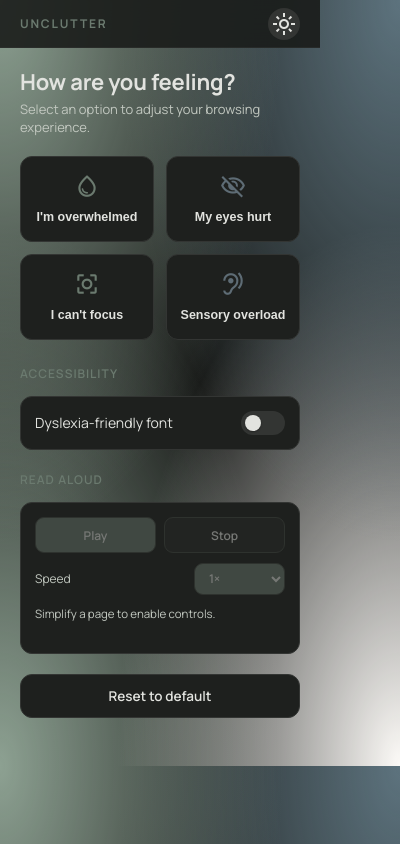
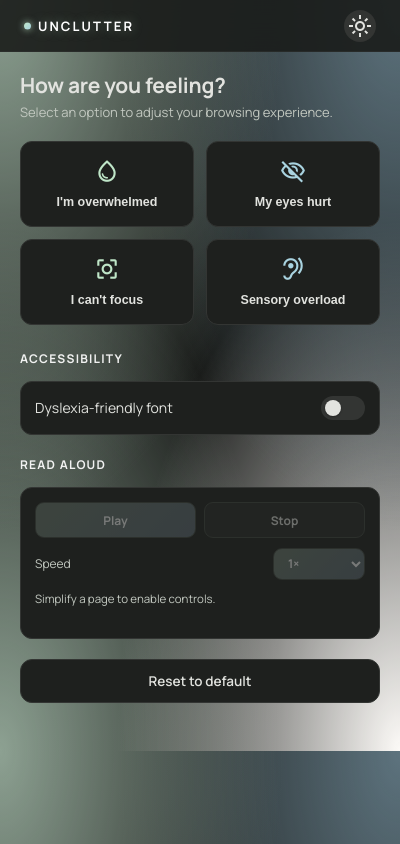
Before and after one commit to SHREYA-G-AMIN/unclutter, a browser extension: page popup/popup.html in a window 400 px wide. Drawn offline with nearby package versions, Linux system fonts and the light colour scheme.

Commit message:
style: sync latest popup design

```diff
--- a/popup/popup.css
+++ b/popup/popup.css
@@ -11,11 +11,20 @@
   --outline-variant: #424842;
   --sage-muted: #6b7a6f;
   --slate-muted: #5e6c75;
+  --sage-bright: #bfe6c8;
+  --slate-bright: #a9d3e0;
   --on-primary: #121412;
+  --label-bright: #ffffff;
+}
+
+html {
+  width: 400px;
+  overflow-x: hidden;
 }
 
 body {
-  width: 320px;
+  width: 400px;
+  overflow-x: hidden;
   background:
     radial-gradient(at 0% 0%, rgb(141, 161, 146) 0px, transparent 50%),
     radial-gradient(at 100% 0%, rgb(93, 115, 126) 0px, transparent 50%),
@@ -41,7 +50,10 @@ body.light-theme {
   --outline-variant: #cfd3ce;
   --sage-muted: #4c6a56;
   --slate-muted: #3d5765;
+  --sage-bright: #2e6a45;
+  --slate-bright: #2a5e73;
   --on-primary: #ffffff;
+  --label-bright: #16281c;
 
   background:
     radial-gradient(at 0% 0%, rgba(141, 161, 146, 0.35) 0px, transparent 50%),
@@ -58,6 +70,7 @@ body.light-theme .topbar {
 
 body.light-theme .state-btn,
 body.light-theme .option-card,
+body.light-theme .reader-card,
 body.light-theme .reset-btn {
   box-shadow: 0 1px 3px rgba(0, 0, 0, 0.06);
 }
@@ -66,8 +79,8 @@ body.light-theme .reset-btn {
   position: sticky;
   top: 0;
   z-index: 10;
-  height: 48px;
-  padding: 0 20px;
+  height: 52px;
+  padding: 0 24px;
   display: flex;
   align-items: center;
   justify-content: space-between;
@@ -78,11 +91,27 @@ body.light-theme .reset-btn {
 }
 
 .brand {
-  font-weight: 700;
-  font-size: 12px;
-  letter-spacing: 0.15em;
+  font-weight: 800;
+  font-size: 13px;
+  letter-spacing: 0.16em;
   text-transform: uppercase;
-  color: var(--sage-muted);
+  color: var(--label-bright);
+  text-shadow: 0 0 12px rgba(191, 230, 200, 0.35);
+  position: relative;
+  padding-left: 14px;
+}
+
+.brand::before {
+  content: "";
+  position: absolute;
+  left: 0;
+  top: 50%;
+  transform: translateY(-50%);
+  width: 7px;
+  height: 7px;
+  border-radius: 999px;
+  background: linear-gradient(135deg, var(--sage-bright), var(--slate-bright));
+  box-shadow: 0 0 6px 1px rgba(191, 230, 200, 0.55);
 }
 
 .header-icon {
@@ -98,24 +127,29 @@ body.light-theme .reset-btn {
   border: none;
   padding: 0;
   cursor: pointer;
-  transition: background 0.15s, color 0.15s, transform 0.1s;
+  transition: background 0.15s, color 0.15s, transform 0.15s, box-shadow 0.15s;
 }
 
 .header-icon:hover {
   background: var(--sage-muted);
   color: var(--on-primary);
+  box-shadow: 0 0 0 4px rgba(191, 230, 200, 0.12);
 }
 
-.header-icon:active { transform: scale(0.92); }
+.header-icon:active { transform: scale(0.9); }
 
-main { padding: 20px; }
+main {
+  width: 100%;
+  padding: 20px;
+  overflow-x: hidden;
+}
 
 .title-block { margin-bottom: 20px; }
 
 .title-block h1 {
   font-weight: 700;
-  font-size: 22px;
-  line-height: 28px;
+  font-size: 21px;
+  line-height: 27px;
   letter-spacing: -0.01em;
   color: var(--on-surface);
   margin-bottom: 4px;
@@ -132,6 +166,7 @@ main { padding: 20px; }
   grid-template-columns: 1fr 1fr;
   gap: 12px;
   margin-bottom: 24px;
+  width: 100%;
 }
 
 .state-btn {
@@ -140,29 +175,39 @@ main { padding: 20px; }
   align-items: center;
   justify-content: center;
   gap: 10px;
+  width: 100%;
   padding: 16px 8px;
   background: var(--surface-container);
   border: 1px solid var(--surface-container-highest);
   border-radius: 12px;
   cursor: pointer;
-  transition: transform 0.15s, background 0.15s, border-color 0.15s;
+  transition: transform 0.15s ease, background 0.15s ease, border-color 0.15s ease, box-shadow 0.15s ease;
   color: var(--on-surface);
 }
 
 .state-btn:hover {
   transform: translateY(-2px);
   background: var(--surface-container-high);
+  border-color: var(--sage-muted);
+  box-shadow: 0 6px 16px rgba(0, 0, 0, 0.25);
 }
 
-.state-btn:active { transform: scale(0.98); }
+.state-btn:focus-visible {
+  outline: 2px solid var(--sage-bright);
+  outline-offset: 2px;
+}
+
+.state-btn:active { transform: scale(0.97); }
 
 .state-btn .icon {
   font-size: 26px;
-  transition: color 0.15s;
+  transition: color 0.15s, transform 0.15s;
 }
 
-.icon-sage { color: var(--sage-muted); }
-.icon-slate { color: var(--slate-muted); }
+.state-btn:hover .icon { transform: scale(1.08); }
+
+.icon-sage { color: var(--sage-bright); }
+.icon-slate { color: var(--slate-bright); }
 
 .state-btn .label {
   font-weight: 600;
@@ -173,30 +218,38 @@ main { padding: 20px; }
 
 .state-btn.active {
   border-color: var(--sage-muted);
-  background: var(--sage-muted);
-  color: var(--on-primary);
+  background: linear-gradient(135deg, var(--sage-muted), var(--slate-muted));
+  color: var(--label-bright);
+  box-shadow: 0 6px 18px rgba(0, 0, 0, 0.3);
 }
 
 .state-btn.active .icon {
-  color: var(--on-primary);
+  color: var(--label-bright);
 }
 
 .section { margin-bottom: 20px; }
 
 .section-label {
-  font-weight: 600;
+  font-weight: 700;
   font-size: 12px;
-  letter-spacing: 0.08em;
+  letter-spacing: 0.1em;
   text-transform: uppercase;
-  color: var(--sage-muted);
+  color: var(--label-bright);
   margin-bottom: 12px;
+  opacity: 0.92;
 }
 
 .option-card {
+  width: 100%;
   background: var(--surface-container);
   border: 1px solid var(--surface-container-highest);
   border-radius: 12px;
   padding: 4px 14px;
+  transition: border-color 0.15s ease;
+}
+
+.option-card:hover {
+  border-color: var(--sage-muted);
 }
 
 .toggle-row {
@@ -214,7 +267,7 @@ main { padding: 20px; }
 }
 
 .toggle-row:hover .option-text {
-  color: var(--sage-muted);
+  color: var(--sage-bright);
 }
 
 .divider {
@@ -228,6 +281,7 @@ main { padding: 20px; }
   align-items: center;
   width: 44px;
   height: 24px;
+  flex-shrink: 0;
 }
 
 .switch input {
@@ -245,7 +299,7 @@ main { padding: 20px; }
   height: 100%;
   background: var(--surface-container-highest);
   border-radius: 999px;
-  transition: background 0.2s;
+  transition: background 0.2s ease;
   display: flex;
   align-items: center;
 }
@@ -257,16 +311,21 @@ main { padding: 20px; }
   background: var(--on-surface);
   border-radius: 999px;
   box-shadow: 0 1px 2px rgba(0, 0, 0, 0.3);
-  transition: transform 0.2s, background 0.2s;
+  transition: transform 0.2s ease, background 0.2s ease;
 }
 
 .switch input:checked ~ .switch-track {
-  background: var(--sage-muted);
+  background: linear-gradient(135deg, var(--sage-muted), var(--slate-muted));
 }
 
 .switch input:checked ~ .switch-track .switch-thumb {
   transform: translateX(20px);
   background: var(--on-primary);
+}
+
+.switch input:focus-visible ~ .switch-track {
+  outline: 2px solid var(--sage-bright);
+  outline-offset: 2px;
 }
 
 .reset-btn {
@@ -283,56 +342,79 @@ main { padding: 20px; }
   font-weight: 600;
   font-size: 13.5px;
   cursor: pointer;
-  transition: background 0.15s;
+  transition: background 0.15s ease, border-color 0.15s ease, transform 0.1s ease;
   margin-top: 4px;
 }
 
-.reset-btn:hover { background: var(--surface-container-high); }
+.reset-btn:hover {
+  background: var(--surface-container-high);
+  border-color: var(--sage-muted);
+}
 .reset-btn:active { transform: scale(0.98); }
 
 .status {
   margin-top: 12px;
   text-align: center;
   font-size: 12px;
-  color: var(--sage-muted);
+  color: var(--sage-bright);
   min-height: 16px;
 }
 
 .reader-card {
+  width: 100%;
   padding: 14px;
   border: 1px solid var(--surface-container-highest);
   border-radius: 12px;
   background: var(--surface-container);
+  transition: border-color 0.15s ease;
+}
+
+.reader-card:hover {
+  border-color: var(--sage-muted);
 }
 
 .reader-buttons {
   display: grid;
   grid-template-columns: 1fr 1fr;
   gap: 8px;
+  width: 100%;
 }
 
 .reader-btn,
 .speed-control select {
   min-height: 36px;
+  width: 100%;
   border: 1px solid var(--outline-variant);
   border-radius: 9px;
-  color: var(--on-surface);
-  background: var(--sage-muted);
-  font: 600 12px "Manrope", sans-serif;
+  color: var(--label-bright);
+  background: linear-gradient(135deg, var(--sage-muted), var(--slate-muted));
+  font: 700 12px "Manrope", sans-serif;
+  transition: transform 0.12s ease, filter 0.15s ease, box-shadow 0.15s ease;
 }
 
 .reader-btn {
   cursor: pointer;
 }
 
+.reader-btn:not(:disabled):hover {
+  filter: brightness(1.15);
+  box-shadow: 0 4px 12px rgba(0, 0, 0, 0.25);
+}
+
+.reader-btn:not(:disabled):active {
+  transform: scale(0.96);
+}
+
 .reader-btn-secondary {
   background: var(--surface-container-high);
+  color: var(--on-surface);
 }
 
 .reader-btn:disabled,
 .speed-control select:disabled {
   cursor: not-allowed;
-  opacity: 0.45;
+  opacity: 0.4;
+  filter: none;
 }
 
 .speed-control {
@@ -347,8 +429,13 @@ main { padding: 20px; }
 
 .speed-control select {
   min-height: 32px;
+  width: auto;
   padding: 0 28px 0 10px;
   cursor: pointer;
+}
+
+.speed-control select:not(:disabled):hover {
+  filter: brightness(1.15);
 }
 
 .reader-status {
```
